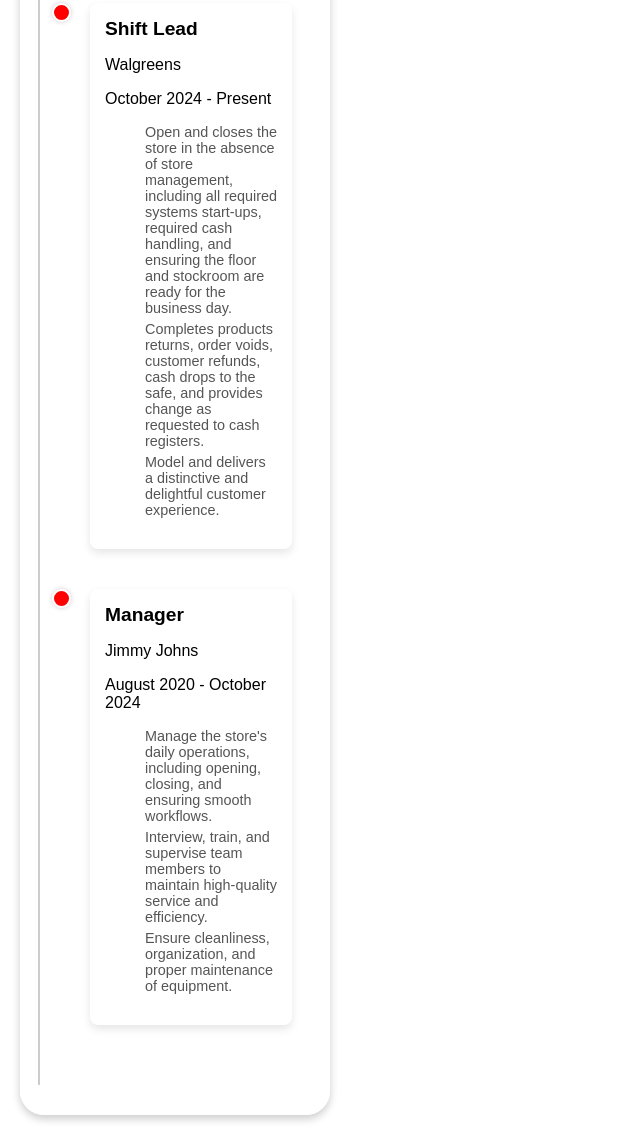
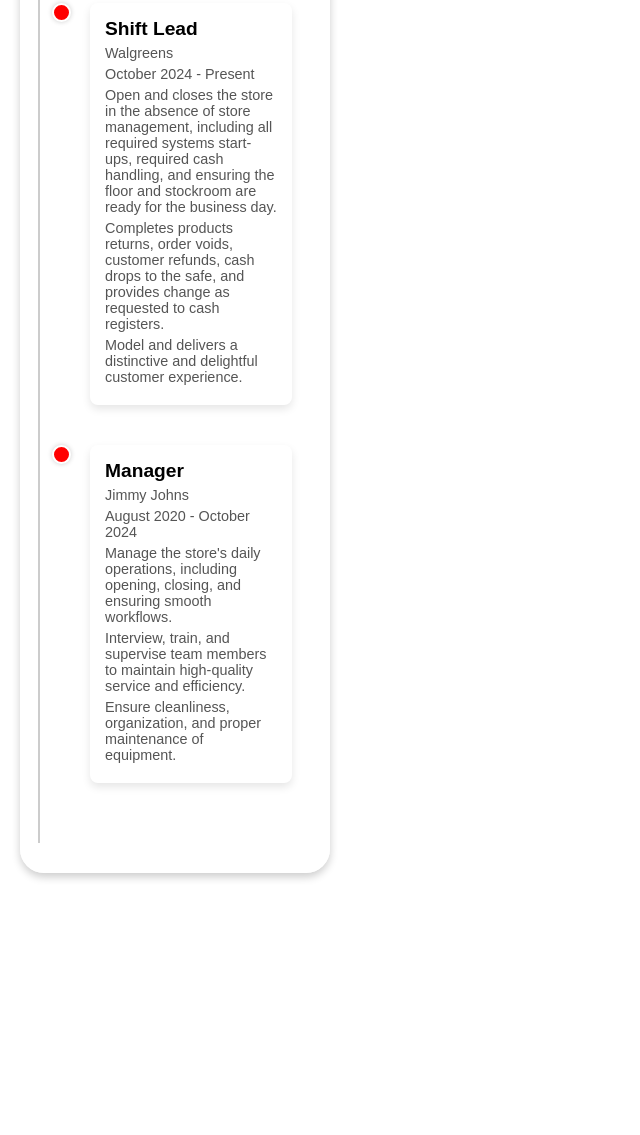
Before and after one commit to mjack6182/Personal-Portfolio, a website: page index.html in a window 1280 px wide. Shown: the part 1565-2700 px from the top of the page, without its empty margins (0-640 px from the left). After the commit the page ends 2458 px from the top, so only its background shows below. Drawn offline with Linux system fonts and the light colour scheme; a web font is replaced by a local one.

Commit message:
got rid of the list element and just did paragraph elements

```diff
--- a/index.html
+++ b/index.html
@@ -93,11 +93,9 @@
             <h3>Shift Lead</h3>
             <p>Walgreens</p>
             <p>October 2024 - Present</p>
-            <ul>
-              <li>Open and closes the store in the absence of store management, including all required systems start-ups, required cash handling, and ensuring the floor and stockroom are ready for the business day.</li>
-              <li>Completes products returns, order voids, customer refunds, cash drops to the safe, and provides change as requested to cash registers.</li>
-              <li>Model and delivers a distinctive and delightful customer experience.</li>
-            </ul>
+              <p>Open and closes the store in the absence of store management, including all required systems start-ups, required cash handling, and ensuring the floor and stockroom are ready for the business day.</p>
+              <p>Completes products returns, order voids, customer refunds, cash drops to the safe, and provides change as requested to cash registers.</p>
+              <p>Model and delivers a distinctive and delightful customer experience.</p>
           </div>
         </div>
         <div class="timeline-event">
@@ -106,11 +104,9 @@
             <h3>Manager</h3>
             <p>Jimmy Johns</p>
             <p>August 2020 - October 2024</p>
-            <ul>
-              <li>Manage the store's daily operations, including opening, closing, and ensuring smooth workflows.</li>
-              <li>Interview, train, and supervise team members to maintain high-quality service and efficiency.</li>
-              <li>Ensure cleanliness, organization, and proper maintenance of equipment.</li>
-            </ul>
+              <p>Manage the store's daily operations, including opening, closing, and ensuring smooth workflows.</p>
+              <p>Interview, train, and supervise team members to maintain high-quality service and efficiency.</p>
+              <p>Ensure cleanliness, organization, and proper maintenance of equipment.</p>
           </div>
         </div>
         <!-- Add more timeline events as needed -->
--- a/style.css
+++ b/style.css
@@ -205,11 +205,10 @@
     font-size: 1.2rem;
 }
 
-.timeline-content li {
+.timeline-content p {
     margin: 5px 0;
     color: #555; /* Gray text */
     font-size: 0.9rem;
-    list-style: none;
 }
 .timeline-event {
     opacity: 0;
```
